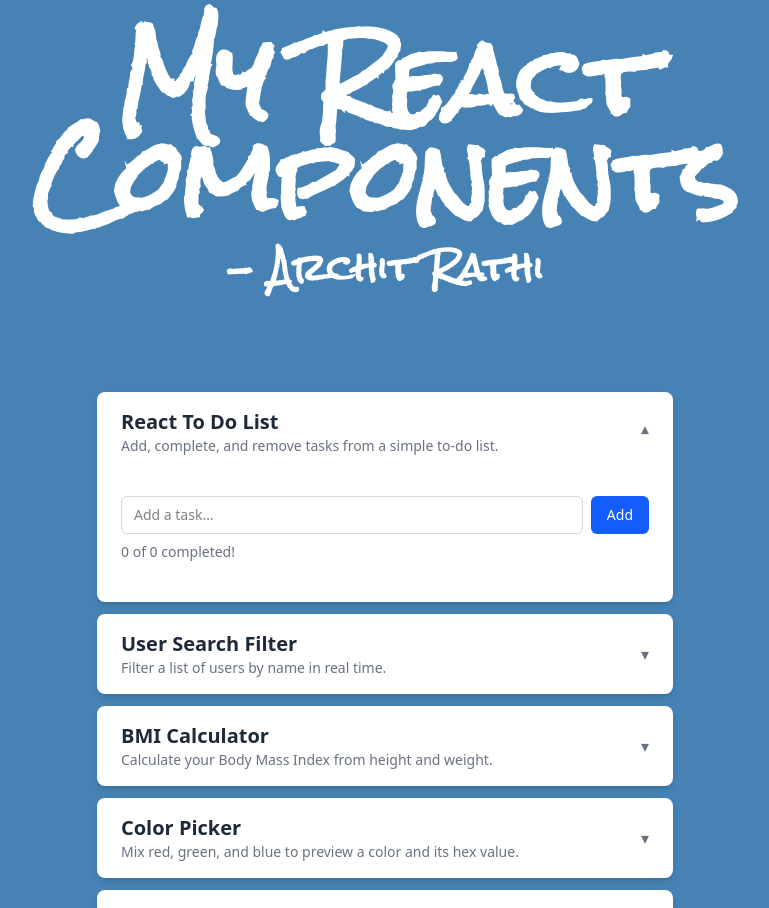
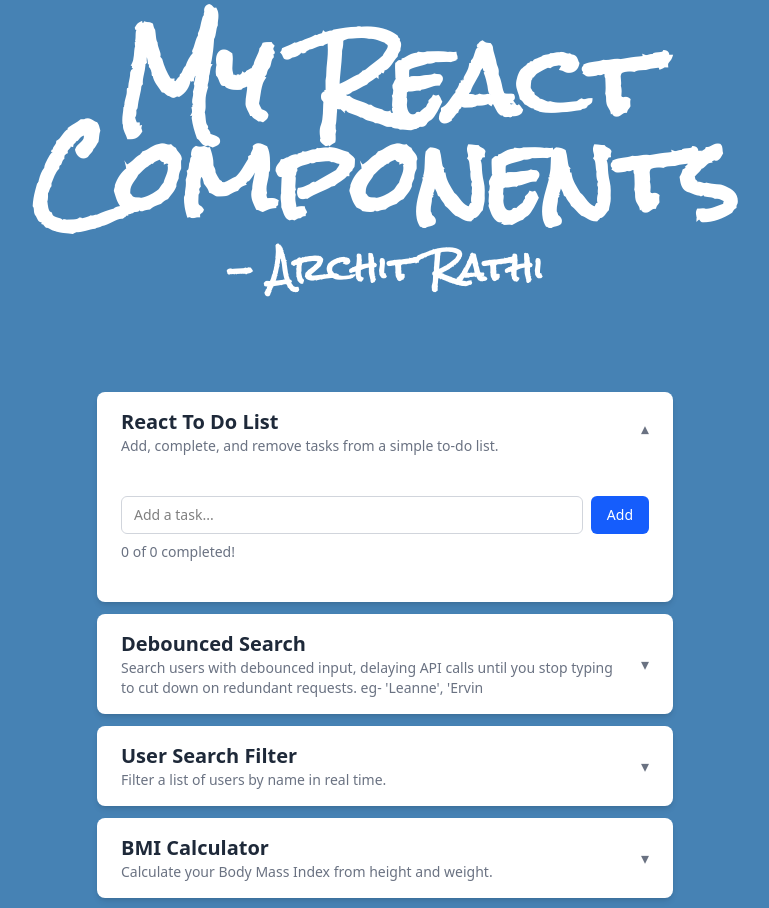
Before and after one commit to arath089/react-components, a React (Vite) app: page / in a window 1280 px wide. Shown: the top 908 px of the page, without its empty margins (255-1024 px from the left). Built offline with nearby package versions, Linux system fonts and the light colour scheme; a web font is replaced by a local one.

Commit message:
feat: Add Debounced Search component

```diff
--- a/src/App.jsx
+++ b/src/App.jsx
@@ -8,6 +8,7 @@
 import Stopwatch from "./Stopwatch/Stopwatch";
 import StarRating from "./StarRating/StarRating";
 import OrderList from "./OrderList/OrderList";
+import DebouncedSearch from "./DebounceSearch/DebouncedSearch";
 
 export default function App() {
   return (
@@ -26,6 +27,12 @@
           description="Add, complete, and remove tasks from a simple to-do list."
         >
           <TodoList />
+        </AccordionItem>
+        <AccordionItem
+          title="Debounced Search"
+          description="Search users with debounced input, delaying API calls until you stop typing to cut down on redundant requests. eg- 'Leanne', 'Ervin"
+        >
+          <DebouncedSearch />
         </AccordionItem>
         <AccordionItem
           title="User Search Filter"
--- /dev/null
+++ b/src/DebounceSearch/DebouncedSearch.jsx
@@ -0,0 +1,137 @@
+import { useState, useCallback } from "react";
+
+function debounce(fn, delay) {
+  let timerId;
+
+  return function (...args) {
+    // clear the old timer
+    clearTimeout(timerId);
+    // start a new countdown timer
+    timerId = setTimeout(() => {
+      fn(...args); // run our function when countdown completes
+    }, delay);
+  };
+}
+
+export default function DebouncedSearch() {
+  const url = "https://jsonplaceholder.typicode.com/users";
+
+  const [search, setSearch] = useState("");
+  const [isLoading, setIsLoading] = useState(false);
+  const [results, setResults] = useState([]);
+
+  const noResults = results.length === 0 && search !== "" && !isLoading;
+
+  // Metrics
+  const [keyStrokes, setKeyStrokes] = useState(0);
+  const [apiCalls, setApiCalls] = useState(0);
+  const saved = keyStrokes - apiCalls;
+
+  const debouncedSearch = useCallback(
+    debounce(async (search) => {
+      setIsLoading(true);
+      setApiCalls((prev) => prev + 1);
+      const response = await fetch(url);
+      const data = await response.json();
+
+      const filtered = data.filter((user) =>
+        user.name.toLowerCase().includes(search.toLowerCase())
+      );
+
+      setResults(filtered);
+      setIsLoading(false);
+    }, 500),
+    []
+  );
+
+  return (
+    <div className="mx-auto flex w-full max-w-md flex-col gap-4">
+      <label className="flex flex-col gap-1">
+        <span className="text-sm font-medium text-gray-700">Search</span>
+        <input
+          name="search"
+          value={search}
+          placeholder="Search users..."
+          className="rounded-md border border-gray-300 px-3 py-2 text-sm text-gray-800 outline-none focus:border-blue-500 focus:ring-2 focus:ring-blue-100"
+          onChange={(e) => {
+            const value = e.target.value;
+            setSearch(value);
+
+            if (value === "") {
+              setApiCalls(0);
+              setKeyStrokes(0);
+              setResults([]);
+            } else {
+              debouncedSearch(e.target.value);
+              setKeyStrokes((prev) => prev + 1);
+            }
+          }}
+        ></input>
+      </label>
+
+      <div className="grid grid-cols-3 gap-2">
+        <div className="flex flex-col items-center gap-1 rounded-md border border-gray-200 bg-white p-3 text-center shadow-sm">
+          <span className="text-2xl font-bold text-red-500">{keyStrokes}</span>
+          <span className="text-xs font-medium uppercase tracking-wide text-gray-500">
+            Keystrokes
+          </span>
+        </div>
+        <div className="flex flex-col items-center gap-1 rounded-md border border-gray-200 bg-white p-3 text-center shadow-sm">
+          <span className="text-2xl font-bold text-blue-600">{apiCalls}</span>
+          <span className="text-xs font-medium uppercase tracking-wide text-gray-500">
+            API Calls
+          </span>
+        </div>
+        <div className="flex flex-col items-center gap-1 rounded-md border border-gray-200 bg-white p-3 text-center shadow-sm">
+          <span className="text-2xl font-bold text-green-600">{saved}</span>
+          <span className="text-xs font-medium uppercase tracking-wide text-gray-500">
+            Saved
+          </span>
+        </div>
+      </div>
+
+      {isLoading && <p className="text-sm text-gray-500">Loading...</p>}
+      {noResults && (
+        <p className="rounded-md border border-gray-200 bg-gray-50 p-4 text-sm text-gray-500">
+          No results found
+        </p>
+      )}
+
+      {results.length > 0 && (
+        <ul className="flex flex-col gap-2">
+          {results.map((user) => (
+            <li
+              key={user.id}
+              className="rounded-md border border-gray-200 bg-gray-50 p-3"
+            >
+              <p className="text-sm font-semibold text-gray-800">{user.name}</p>
+              <p className="text-xs text-gray-500">{user.email}</p>
+            </li>
+          ))}
+        </ul>
+      )}
+    </div>
+  );
+}
+
+/*
+DECOMPOSITION
+1. What VALUES can change? The search query can change
+2. Which changes UPDATE the UI? The query can update the UI
+3. What does the USER do? The user types in the search query in the input field
+4. What does the UI show? UI shows the search result after 500ms when user stops typing.
+
+Think about what the USER SEES:
+
+While typing — what shows? While users are typing, nothing shows
+While waiting for API response — what shows? Loading state or nothing
+After results come back — what shows? The results of the search
+If no results — what shows? No results found
+
+MAPPING
+"search query" -> string -> useState("")
+"loading state" -> isLoading -> useState(false)
+"results" -> an array or a string -> useState([])
+noResults → derived: results.length === 0 && query !== "" && !isLoading
+debouncedSearch → useCallback wrapping debounce → created once on mount
+*/
```
